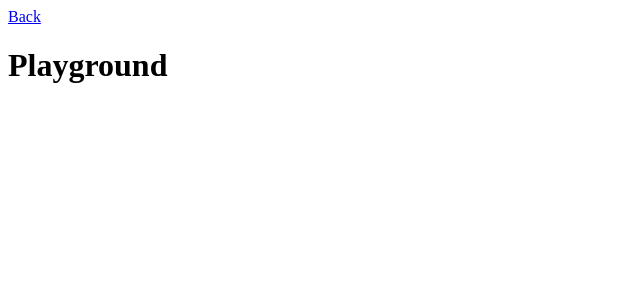
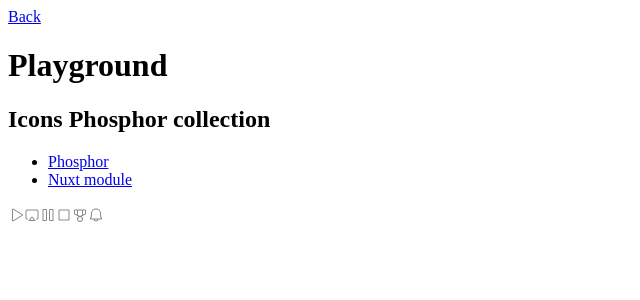
Before and after one commit to BenoitEirik/Vagg, a Nuxt app: page /playground in a window 1280 px wide. Shown: the top 300 px of the page, without its empty margins (0-640 px from the left). Built offline with nearby package versions, Linux system fonts and the light colour scheme; no server answers.

Commit message:
Add icons phosphor from Iconify

```diff
--- /dev/null
+++ b/app.config.ts
@@ -0,0 +1,7 @@
+// app.config.ts
+export default defineAppConfig({
+  nuxtIcon: {
+    size: '24px', // default <Icon> size applied
+    class: 'icon', // default <Icon> class applied
+  }
+})
--- a/nuxt.config.ts
+++ b/nuxt.config.ts
@@ -4,6 +4,7 @@
   modules: [
     '@nuxtjs/supabase',
     '@nuxtjs/i18n',
+    'nuxt-icon'
   ],
   app: {
     head: {
--- a/package.json
+++ b/package.json
@@ -15,5 +15,8 @@
     "@nuxtjs/supabase": "^0.3.7",
     "@types/node": "^18",
     "nuxt": "^3.5.2"
+  },
+  "dependencies": {
+    "nuxt-icon": "^0.4.1"
   }
 }
--- a/pages/playground.vue
+++ b/pages/playground.vue
@@ -1,8 +1,22 @@
 <template>
+<div>
+  <NuxtLink to="/">Back</NuxtLink>
+  <h1>Playground</h1>
+
+  <h2>Icons Phosphor collection</h2>
+  <ul>
+    <li><a href="https://icones.js.org/collection/ph" target="_blank">Phosphor</a></li>
+    <li><a href="https://nuxt.com/modules/icon" target="_blank">Nuxt module</a></li>
+  </ul>
   <div>
-    <NuxtLink to="/">Back</NuxtLink>
-    <h1>Playground</h1>
+    <Icon name="ph:play" color="#888888" />
+    <Icon name="ph:airplay" color="#888888" />
+    <Icon name="ph:pause" color="#888888" />
+    <Icon name="ph:stop" color="#888888" />
+    <Icon name="ph:medal-military" color="#888888" />
+    <Icon name="ph:bell" color="#888888" />
   </div>
+</div>
 </template>
 
 <script setup lang="ts">
```
Also changed, not shown: 1 other file (tests, documents, lock files or other folders).
